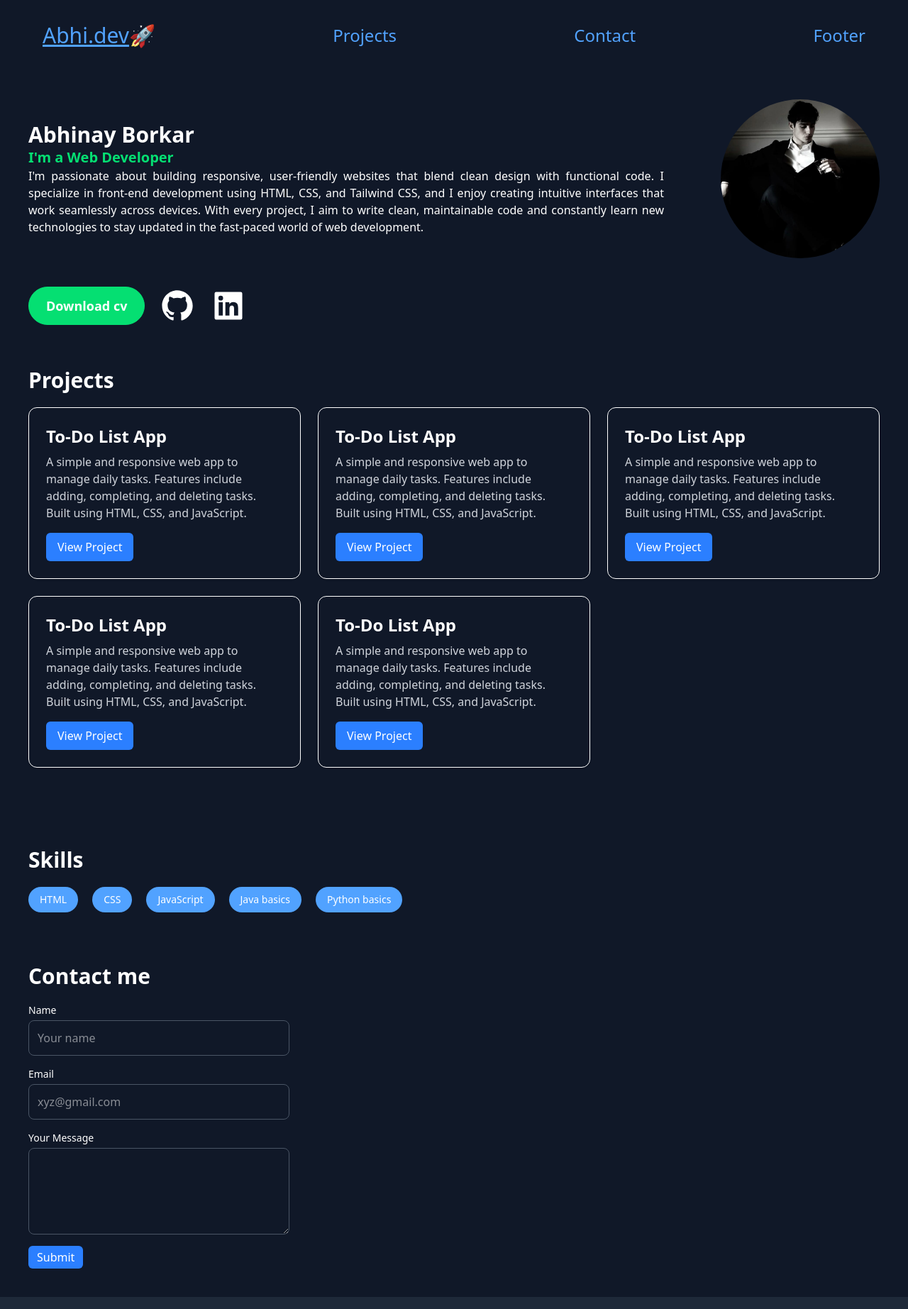
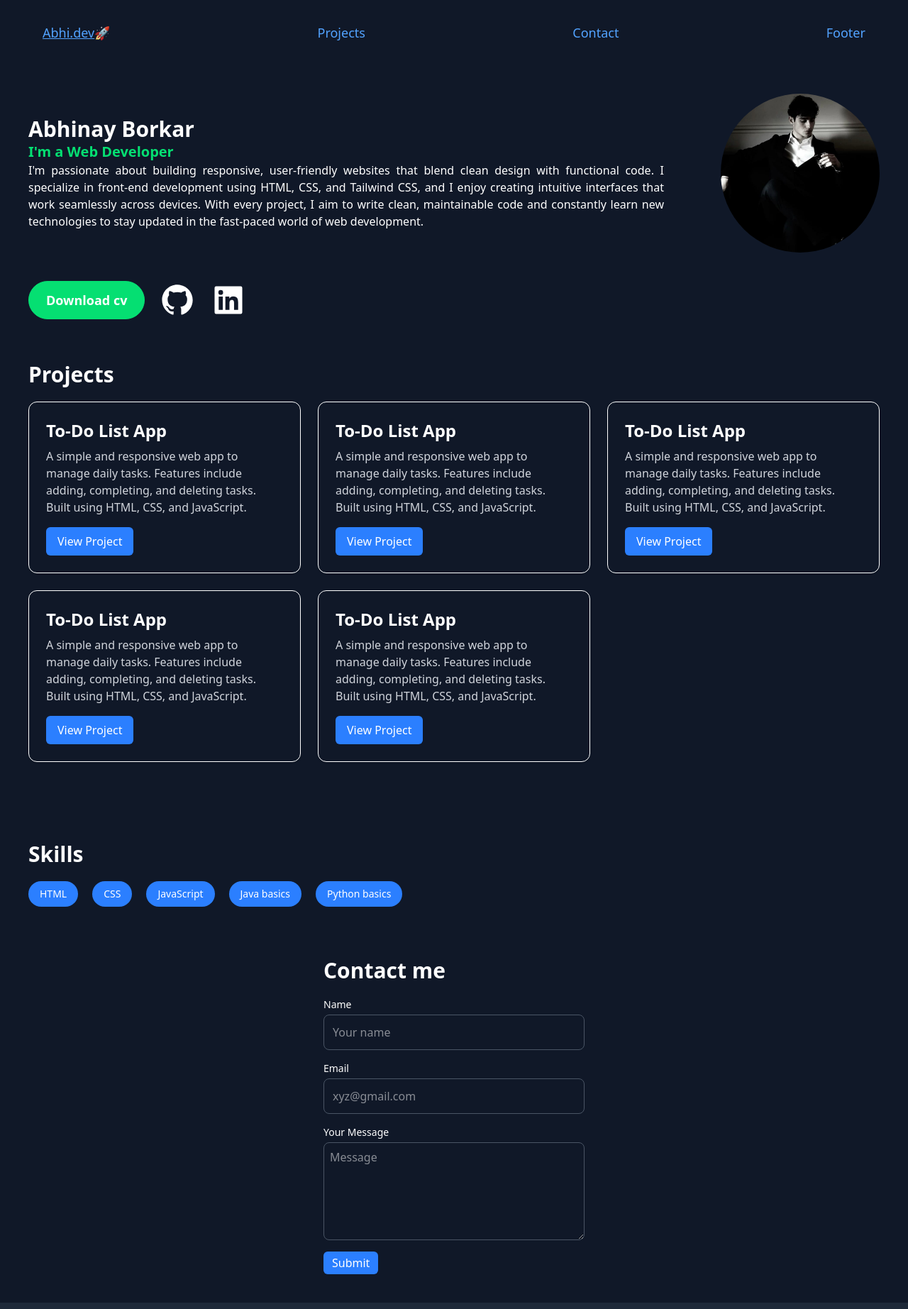
Before and after one commit to off-abhi-1287/My-Portfolio, a plain HTML site: page index.html in a window 1280 px wide. Shown: the top 1845 px of the page at 71% size. Drawn offline with nearby package versions, Linux system fonts and the light colour scheme.

Commit message:
Update index.html
Responsiveness more improved and adjustments

```diff
--- a/index.html
+++ b/index.html
@@ -23,10 +23,10 @@
 
 <body class="bg-gray-900 text-white scroll-smooth">
 
-  <nav class="flex px-6 md:px-15 py-8 text-blue-400 font-medium text-sm md:text-2xl  items-center">
+  <nav class="flex px-6 md:px-15 py-8 text-blue-400 font-medium text-md md:text-lg  items-center">
 
     <ul class="flex items-center justify-between w-screen">
-      <li><a href="#" class="text-md md:text-3xl"><span class="underline focus:text-blue-500">Abhi.dev</span>🚀</a></li>
+      <li><a href="#" class="text-md md:text-lg"><span class="underline focus:text-blue-500">Abhi.dev</span>🚀</a></li>
       <li><a href="#project"class="hover:underline">Projects</a></li>
       <li><a href="#contact"class="hover:underline">Contact</a></li>
       <li><a href="#footer" class="hover:underline">Footer</a></li>
@@ -54,7 +54,7 @@
   </div>
 
   <div class="flex items-center gap-3 md:gap-5 mx-10 my-5">
-    <button class="bg-green-400 border border-green-400 hover:bg-transparent hover:border-gray-500 rounded-full font-semibold px-3 py-2 text-sm md:text-lg md:px-6 md:py-3">Download cv</button>
+    <button class="bg-green-400 border border-green-400 hover:bg-transparent hover:border-gray-500 rounded-full transition ease-in-out-duration-300 font-semibold px-3 py-2 text-sm md:text-lg md:px-6 md:py-3">Download cv</button>
 
     <a href="https://github.com/off-abhi-1287"><img class="invert h-8 md:h-13 hover:scale-105" src="bxl-github.svg" alt="github"></a>
 
@@ -71,7 +71,7 @@
   <div class="grid grid-cols-1 md:grid-cols-2 gap-6 lg:grid-cols-3">
 
 
-  <div class="border border-white text-white rounded-xl shadow-sm p-5 md:p-6 flex flex-col justify-between w-full active:shadow-lg active:shadow-gray-800/50 active:scale-105 transition delay-150
+  <div class="border border-white text-white rounded-xl shadow-sm p-5 md:p-6 flex flex-col justify-between w-full hover:shadow-lg hover:shadow-gray-800/50 hover:scale-105 transition delay-150
   ease-in-out-duration-300">
 
     <h2 class="text-xl md:text-2xl font-semibold mb-2">To-Do List App</h2>
@@ -91,7 +91,7 @@ Built using HTML, CSS, and JavaScript.
     </a>
   </div>
 
-  <div class="border border-white text-white rounded-xl shadow-sm p-5 md:p-6 flex flex-col justify-between w-full active:shadow-lg active:shadow-gray-800/50 active:scale-105 transition delay-150
+  <div class="border border-white text-white rounded-xl shadow-sm p-5 md:p-6 flex flex-col justify-between w-full hover:shadow-lg hover:shadow-gray-800/50 hover:scale-105 transition delay-150
   ease-in-out-duration-300">
 
     <h2 class="text-xl md:text-2xl font-semibold mb-2">To-Do List App</h2>
@@ -111,7 +111,7 @@ Built using HTML, CSS, and JavaScript.
     </a>
   </div>
 
-  <div class="border border-white text-white rounded-xl shadow-sm p-5 md:p-6 flex flex-col justify-between w-full active:shadow-lg active:shadow-gray-800/50 active:scale-105 transition delay-150
+  <div class="border border-white text-white rounded-xl shadow-sm p-5 md:p-6 flex flex-col justify-between w-full hover:shadow-lg hover:shadow-gray-800/50 hover:scale-105 transition delay-150
   ease-in-out-duration-300">
 
     <h2 class="text-xl md:text-2xl font-semibold mb-2">To-Do List App</h2>
@@ -131,7 +131,7 @@ Built using HTML, CSS, and JavaScript.
     </a>
   </div>
 
-  <div class="border border-white text-white rounded-xl shadow-sm p-5 md:p-6 flex flex-col justify-between w-full active:shadow-lg active:shadow-gray-800/50 active:scale-105 transition delay-150
+  <div class="border border-white text-white rounded-xl shadow-sm p-5 md:p-6 flex flex-col justify-between w-full hover:shadow-lg hover:shadow-gray-800/50 hover:scale-105 transition delay-150
   ease-in-out-duration-300">
 
     <h2 class="text-xl md:text-2xl font-semibold mb-2">To-Do List App</h2>
@@ -151,7 +151,7 @@ Built using HTML, CSS, and JavaScript.
     </a>
   </div>
 
-  <div class="border border-white text-white rounded-xl shadow-sm p-5 md:p-6 flex flex-col justify-between w-full active:shadow-lg active:shadow-gray-800/50 active:scale-105 transition delay-150
+  <div class="border border-white text-white rounded-xl shadow-sm p-5 md:p-6 flex flex-col justify-between w-full hover:shadow-lg hover:shadow-gray-800/50 hover:scale-105 transition delay-150
   ease-in-out-duration-300">
 
     <h2 class="text-xl md:text-2xl font-semibold mb-2">To-Do List App</h2>
@@ -179,19 +179,21 @@ Built using HTML, CSS, and JavaScript.
 
   <!--Skills section--->
   <div class="mt-10">
+
     <h2 class="mx-10 my-5 text-2xl md:text-3xl md:mt-18 font-bold">Skills</h2>
 
     <div class="px-10 flex items-center gap-3 md:gap-5 w-full flex-wrap text-sm md:text-md">
 
-      <button class="bg-blue-400 hover:bg-blue-500 px-3 py-1 md:px-4 md:py-2 rounded-full ">HTML</button>
 
-      <button class="bg-blue-400 hover:bg-blue-500 px-3 py-1 md:px-4 md:py-2 rounded-full">CSS</button>
+      <button class="bg-blue-500 hover:bg-blue-600 hover:scale-105 transition duration-300 px-3 py-1 md:px-4 md:py-2 rounded-full">HTML</button>
 
-      <button class="bg-blue-400 hover:bg-blue-500 px-3 py-1 md:px-4 md:py-2 rounded-full">JavaScript</button>
+      <button class="bg-blue-500 hover:bg-blue-600 hover:scale-105 transition duration-300 px-3 py-1 md:px-4 md:py-2 rounded-full">CSS</button>
 
-      <button class="bg-blue-400 hover:bg-blue-500 px-3 py-1 md:px-4 md:py-2 rounded-full">Java basics</button>
+      <button class="bg-blue-500 hover:bg-blue-600 hover:scale-105 transition duration-300 px-3 py-1 md:px-4 md:py-2 rounded-full">JavaScript</button>
 
-      <button class="bg-blue-400 hover:bg-blue-500 px-3 py-1 md:px-4 md:py-2 rounded-full">Python basics</button>
+      <button class="bg-blue-500 hover:bg-blue-600 hover:scale-105 transition duration-300 px-3 py-1 md:px-4 md:py-2 rounded-full">Java basics</button>
+
+      <button class="bg-blue-500 hover:bg-blue-600 hover:scale-105 transition duration-300 px-3 py-1 md:px-4 md:py-2 rounded-full">Python basics</button>
 
     </div>
 
@@ -199,7 +201,7 @@ Built using HTML, CSS, and JavaScript.
 
   <!-- Contact--->
    <div class="w-full my-10">
-     <div class="w-full max-w-md">
+     <div class="w-full max-w-md mx-auto">
       <form class="w-full space-y-4">
     <h2 class="mx-10 my-5 text-2xl md:text-3xl md:mt-18 font-bold" id="contact">Contact me</h2>
 
@@ -216,10 +218,10 @@ Built using HTML, CSS, and JavaScript.
 
         <div class="flex flex-col gap-1 justify-center px-10">
           <label for="desc" class="text-sm md:text-md">Your Message</label>
-          <textarea rows="5" cols="8" class="border rounded-lg border-gray-600 focus:ring-2 ring-blue-500 outline-none"></textarea>
+          <textarea rows="5" cols="8" placeholder="Message" class="border p-2 rounded-lg border-gray-600 focus:ring-2 ring-blue-500 outline-none"></textarea>
         </div>
 
-        <button class="bg-blue-500 hover:bg-transparent hover:border hover:border-gray-500 text-white ml-10 rounded-md px-3 py-1">Submit</button>
+        <button class="bg-blue-500 hover:bg-transparent hover:border hover:border-gray-500 transition ease-in-out-duration-300 text-white ml-10 rounded-md px-3 py-1">Submit</button>
 
       </form>
     </div>
```
